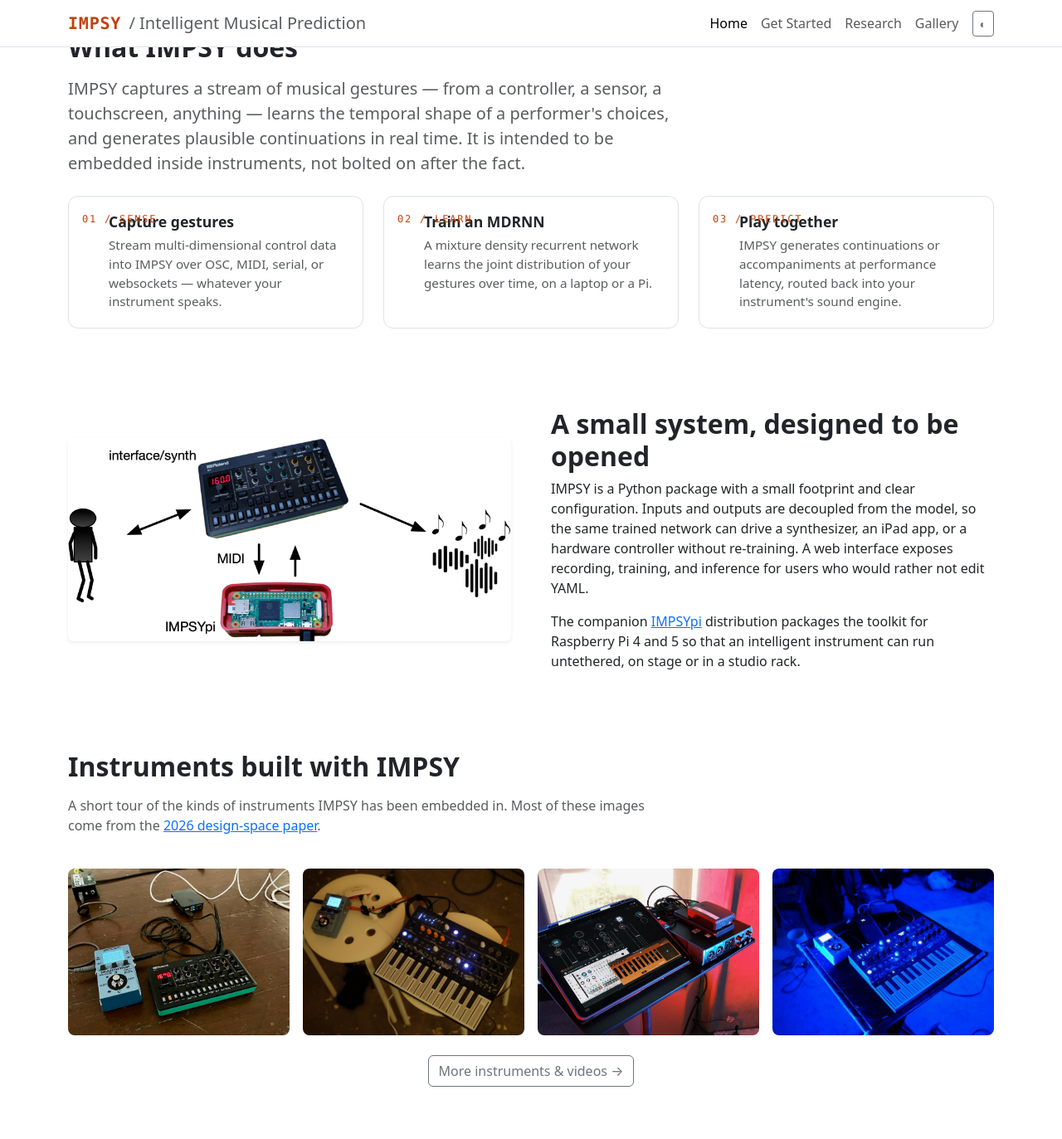
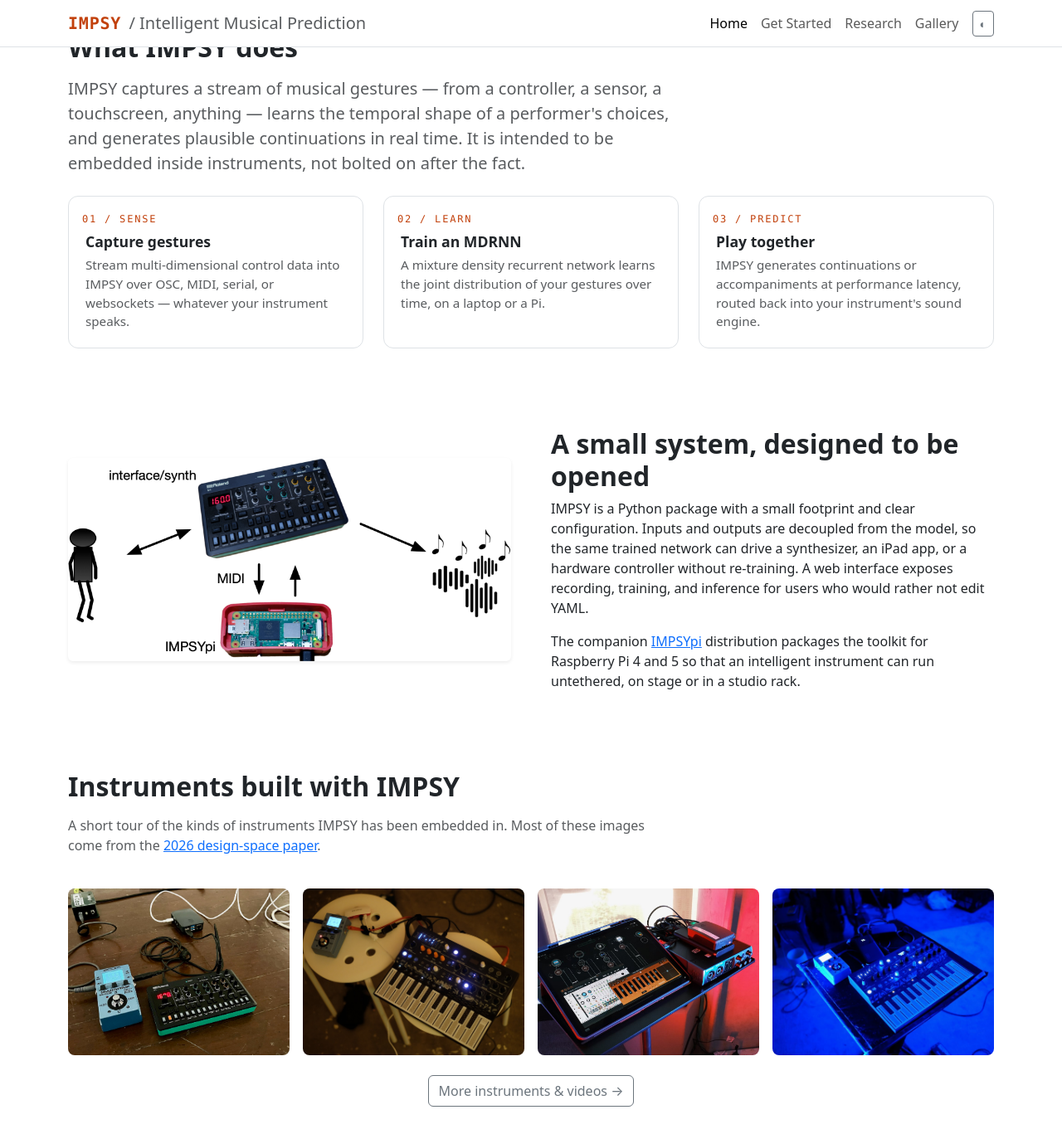
Before and after one commit to cpmpercussion/impsy-homepage, a Jekyll site: the page built from index.md, in a window 1280 px wide and 1400 px high, scrolled down 1546 px. Shown: the top 1373 px of the window at 83% size. Built offline with Jekyll 4.4.1, drawn with Linux system fonts in a browser that asks for light colours.

Commit message:
Stack workflow step number above heading to fix overlap
Co-Authored-By: Claude Opus 4.7 <noreply@anthropic.com>

```diff
--- a/assets/css/main.scss
+++ b/assets/css/main.scss
@@ -78,7 +78,7 @@ body {
 
 .workflow-step {
   position: relative;
-  padding: 1.25rem 1.25rem 1.25rem 3rem;
+  padding: 2.75rem 1.25rem 1.25rem 1.25rem;
   border: 1px solid var(--bs-border-color);
   border-radius: .75rem;
   height: 100%;
```
